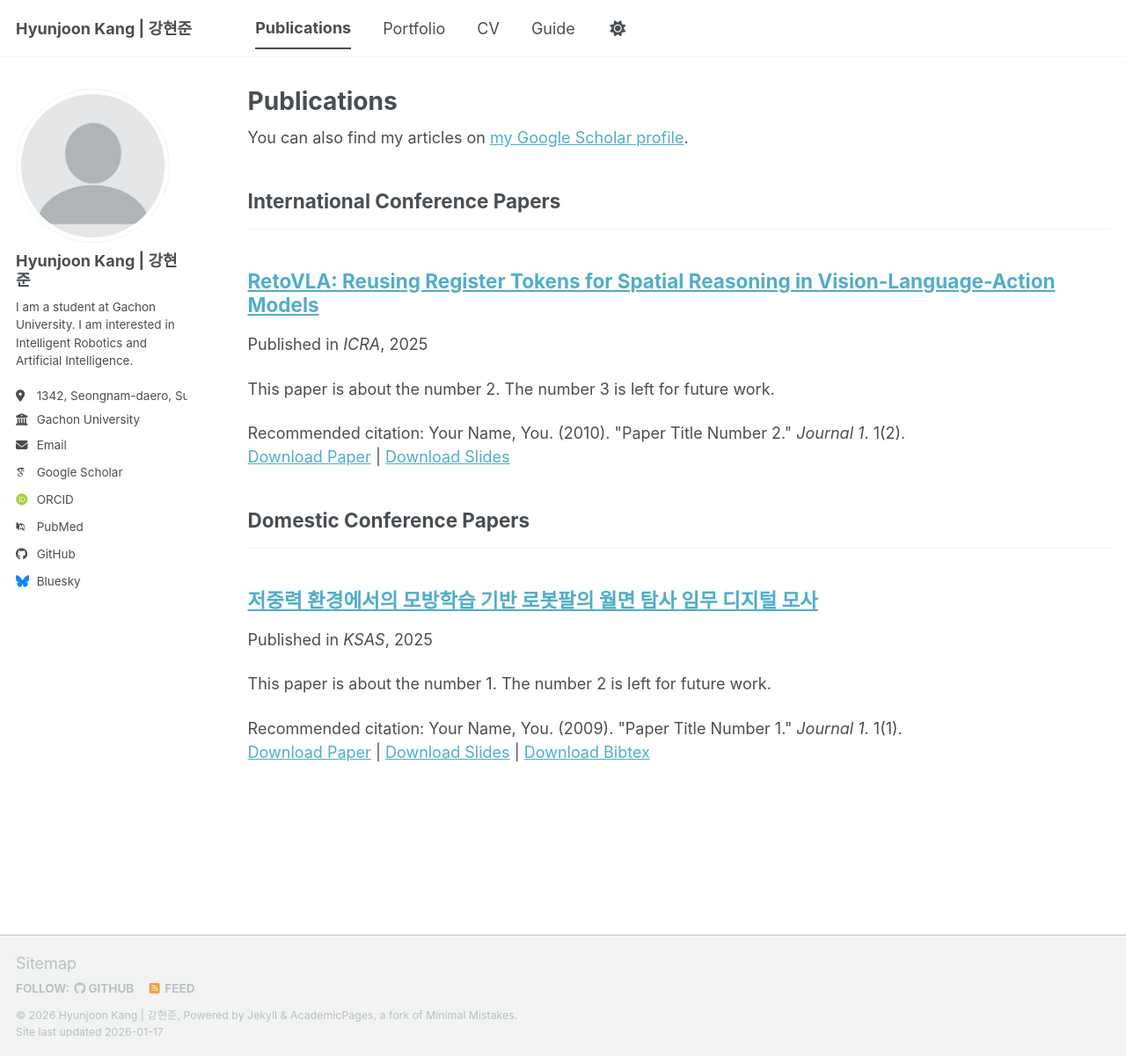
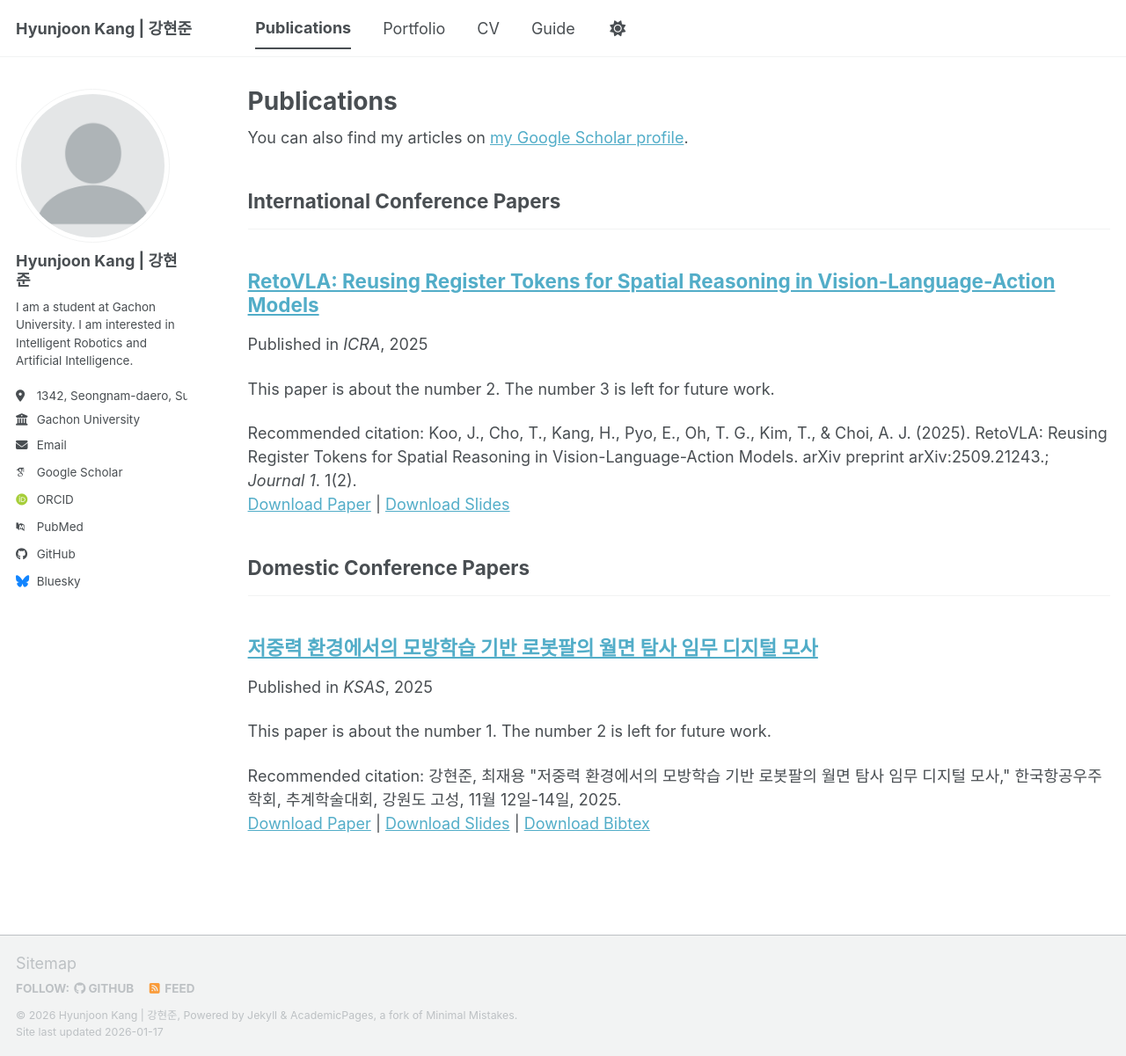
Before and after one commit to hyunjoonkang/hyunjoonkang.github.io, a Jekyll site: the page built from _pages/publications.html, in a window 1280 px wide and 1201 px high. Shown: the whole window at 88% size. Built offline with Jekyll 4.4.1, drawn with Linux system fonts in a browser that asks for light colours; some web fonts are replaced; a script bundle is joined from its source files by our own code; library files that are not in the unit come from our copies.

Commit message:
citation

```diff
--- a/_publications/2025-09-15-icra-vla.md
+++ b/_publications/2025-09-15-icra-vla.md
@@ -8,7 +8,7 @@ date: 2025-09-15
 venue: ICRA
 slidesurl: "https://academicpages.github.io/files/slides2.pdf"
 paperurl: "https://academicpages.github.io/files/paper2.pdf"
-citation: "Your Name, You. (2010). &quot;Paper Title Number 2.&quot; <i>Journal 1</i>. 1(2)."
+citation: "Koo, J., Cho, T., Kang, H., Pyo, E., Oh, T. G., Kim, T., & Choi, A. J. (2025). RetoVLA: Reusing Register Tokens for Spatial Reasoning in Vision-Language-Action Models. arXiv preprint arXiv:2509.21243.; <i>Journal 1</i>. 1(2)."
 ---
 
 The contents above will be part of a list of publications, if the user clicks the link for the publication than the contents of section will be rendered as a full page, allowing you to provide more information about the paper for the reader. When publications are displayed as a single page, the contents of the above "citation" field will automatically be included below this section in a smaller font.
--- a/_publications/2025-11-12-ksas-imitation-learning.md
+++ b/_publications/2025-11-12-ksas-imitation-learning.md
@@ -9,7 +9,8 @@ venue: "KSAS"
 slidesurl: "https://academicpages.github.io/files/slides1.pdf"
 paperurl: "https://academicpages.github.io/files/paper1.pdf"
 bibtexurl: "https://academicpages.github.io/files/bibtex1.bib"
-citation: "Your Name, You. (2009). &quot;Paper Title Number 1.&quot; <i>Journal 1</i>. 1(1)."
+citation: "강현준, 최재용 &quot;저중력 환경에서의 모방학습 기반 로봇팔의 월면 탐사 임무 디지털 모사,&quot; 한국항공우주학회, 추계학술대회, 강원도 고성, 11월 12일-14일, 2025.
+"
 ---
 
 The contents above will be part of a list of publications, if the user clicks the link for the publication than the contents of section will be rendered as a full page, allowing you to provide more information about the paper for the reader. When publications are displayed as a single page, the contents of the above "citation" field will automatically be included below this section in a smaller font.
```
